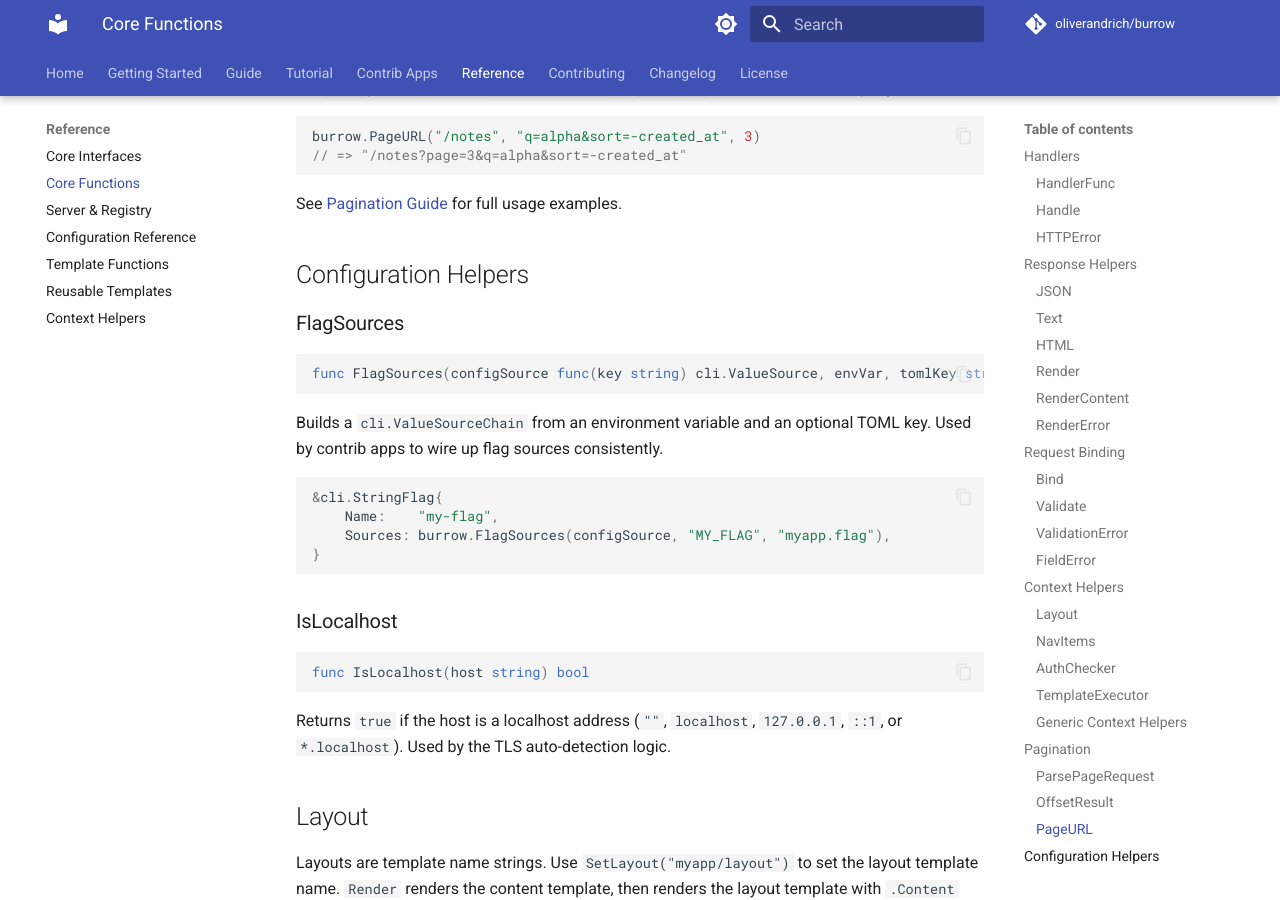
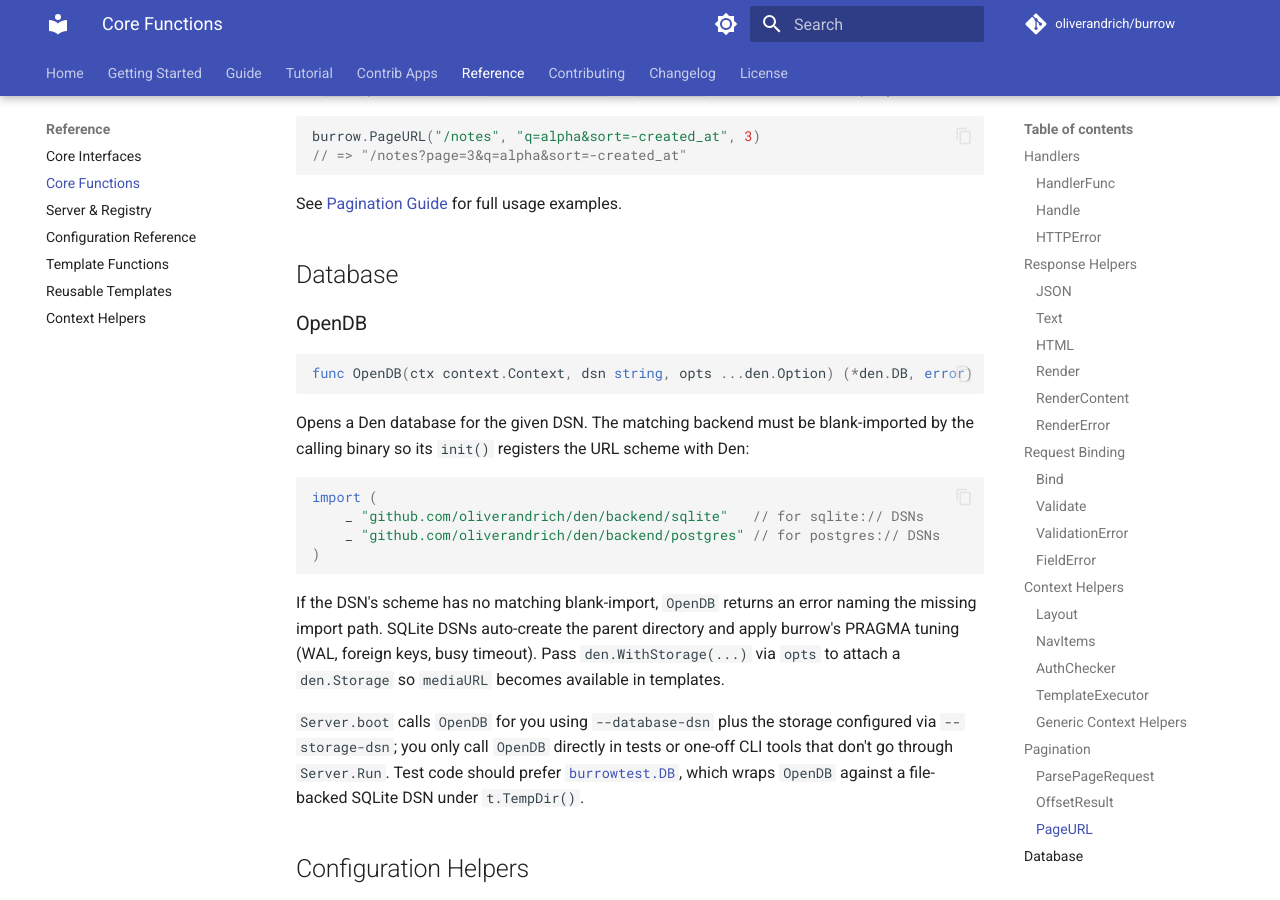
Before and after one commit to oliverandrich/burrow, an MkDocs documentation site: the page built from docs/reference/core-functions.md, in a window 1280 px wide and 900 px high, scrolled down 6792 px. Built offline with MkDocs 1.6.1 and Material for MkDocs 9.7.7, drawn with Linux system fonts in a browser that asks for light colours; comment, search, counter and statistics services are not loaded.

Commit message:
docs(reference): document OpenDB; cross-cutting cleanups
Adds a Database section to core-functions.md documenting burrow.OpenDB,
the Den-backend blank-import requirement, and the pointer to
burrowtest.DB for test code. installation.md's verify snippet gains
the SQLite blank-import. messages.md interface table gains the missing
HasRequestFuncMap row.

````diff
--- a/docs/reference/core-functions.md
+++ b/docs/reference/core-functions.md
@@ -315,6 +315,27 @@ burrow.PageURL("/notes", "q=alpha&sort=-created_at", 3)
 
 See [Pagination Guide](../guide/pagination.md) for full usage examples.
 
+## Database
+
+### OpenDB
+
+```go
+func OpenDB(ctx context.Context, dsn string, opts ...den.Option) (*den.DB, error)
+```
+
+Opens a Den database for the given DSN. The matching backend must be blank-imported by the calling binary so its `init()` registers the URL scheme with Den:
+
+```go
+import (
+    _ "github.com/oliverandrich/den/backend/sqlite"   // for sqlite:// DSNs
+    _ "github.com/oliverandrich/den/backend/postgres" // for postgres:// DSNs
+)
+```
+
+If the DSN's scheme has no matching blank-import, `OpenDB` returns an error naming the missing import path. SQLite DSNs auto-create the parent directory and apply burrow's PRAGMA tuning (WAL, foreign keys, busy timeout). Pass `den.WithStorage(...)` via `opts` to attach a `den.Storage` so `mediaURL` becomes available in templates.
+
+`Server.boot` calls `OpenDB` for you using `--database-dsn` plus the storage configured via `--storage-dsn`; you only call `OpenDB` directly in tests or one-off CLI tools that don't go through `Server.Run`. Test code should prefer [`burrowtest.DB`](../guide/testing.md#burrowtestdb), which wraps `OpenDB` against a file-backed SQLite DSN under `t.TempDir()`.
+
 ## Configuration Helpers
 
 ### FlagSources
````
Also changed, not shown: CHANGELOG.md (+1 -0 lines), docs/contrib/messages.md (+1 -0 lines), docs/getting-started/installation.md (+1 -0 lines).
